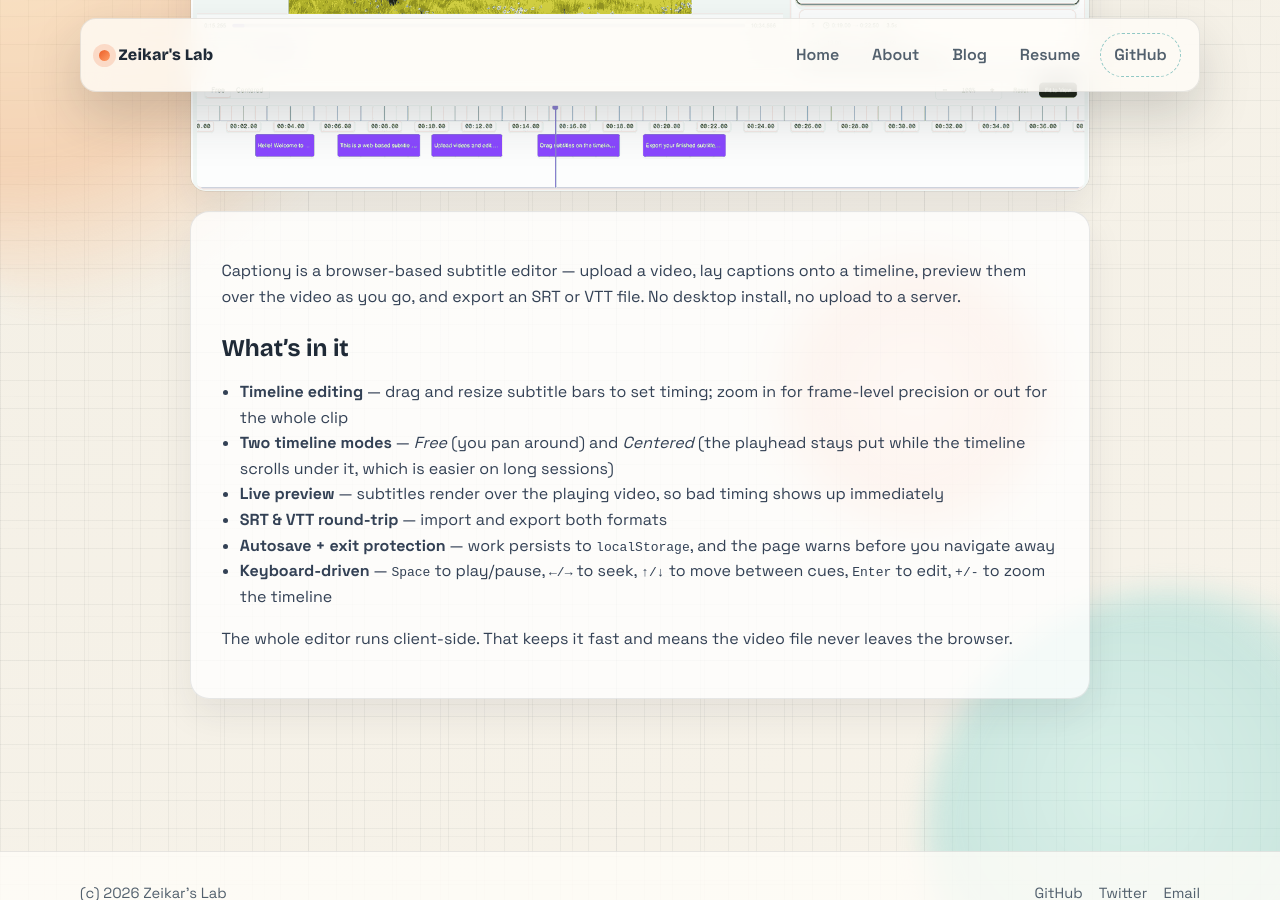
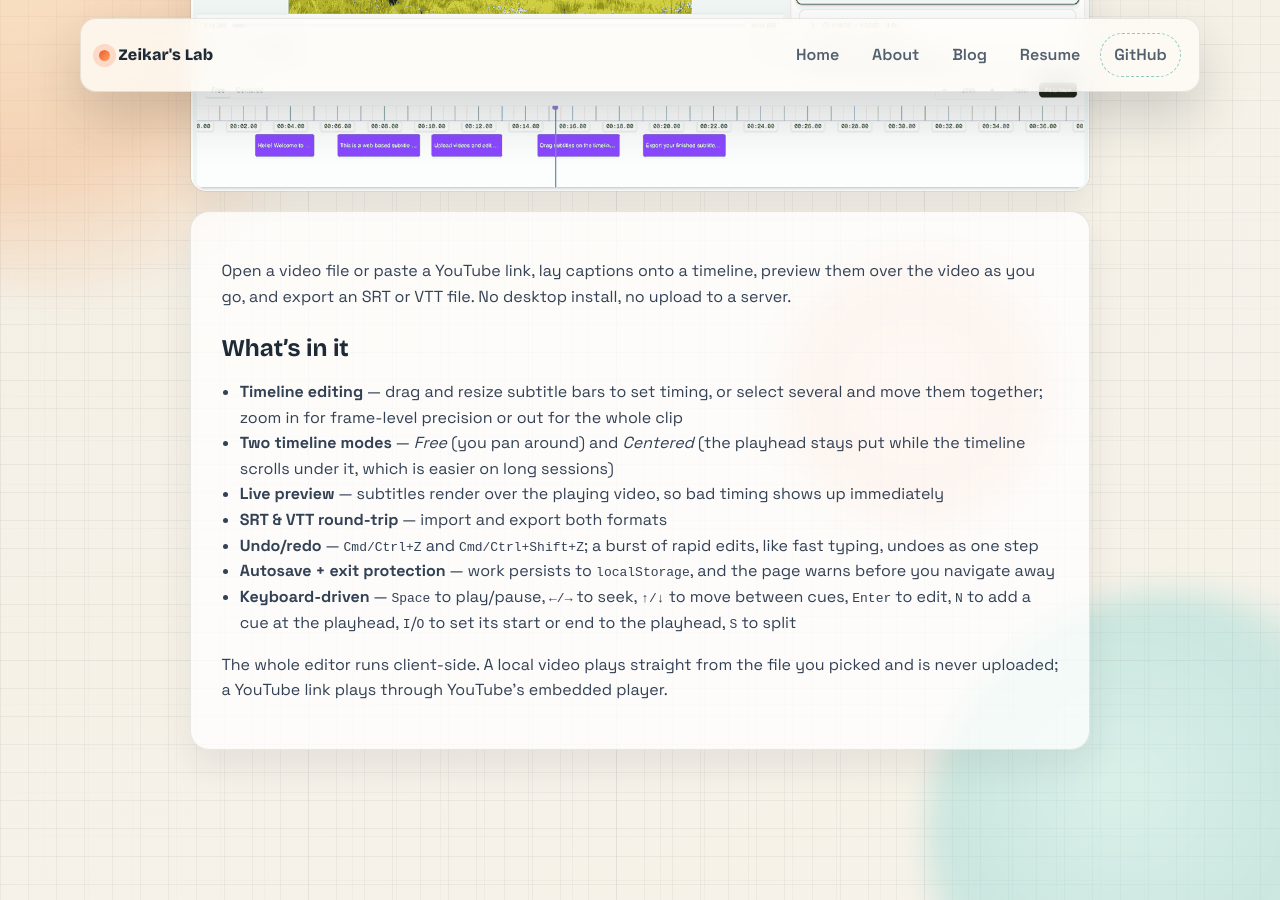
Before and after one commit to zeikar/zeikar.github.io, a Jekyll site: the page built from _projects/captiony.md, in a window 1280 px wide and 900 px high, scrolled down 796 px. Built offline with Jekyll 4.4.1, drawn with Linux system fonts in a browser that asks for light colours; some of the changed text lies outside the part shown.

Commit message:
docs(projects): add YouTube, undo and multi-select to captiony
The +/- zoom key never existed, and "never leaves the browser" isn't true
of a YouTube link.

```diff
--- a/_projects/captiony.md
+++ b/_projects/captiony.md
@@ -1,8 +1,8 @@
 ---
 layout: project
 title: "Captiony"
-description: "Web-based subtitle editor for fast, precise SRT/VTT authoring with timeline controls and local auto-save."
-tech_stack: ["Next.js 15", "React 19", "TypeScript", "Tailwind CSS 4", "Zustand"]
+description: "Browser subtitle editor that times SRT/VTT captions on a draggable timeline against a local video or a YouTube link."
+tech_stack: ["Next.js 15", "React 19", "TypeScript", "Zustand", "react-player", "Tailwind CSS 4"]
 github_url: "https://github.com/zeikar/captiony"
 demo_url: "https://captiony.vercel.app"
 image: "/assets/images/projects/captiony.png"
@@ -10,15 +10,16 @@
 gadget_no: 11
 ---
 
-Captiony is a browser-based subtitle editor — upload a video, lay captions onto a timeline, preview them over the video as you go, and export an SRT or VTT file. No desktop install, no upload to a server.
+Open a video file or paste a YouTube link, lay captions onto a timeline, preview them over the video as you go, and export an SRT or VTT file. No desktop install, no upload to a server.
 
 ## What's in it
 
-- **Timeline editing** — drag and resize subtitle bars to set timing; zoom in for frame-level precision or out for the whole clip
+- **Timeline editing** — drag and resize subtitle bars to set timing, or select several and move them together; zoom in for frame-level precision or out for the whole clip
 - **Two timeline modes** — *Free* (you pan around) and *Centered* (the playhead stays put while the timeline scrolls under it, which is easier on long sessions)
 - **Live preview** — subtitles render over the playing video, so bad timing shows up immediately
 - **SRT & VTT round-trip** — import and export both formats
+- **Undo/redo** — `Cmd/Ctrl+Z` and `Cmd/Ctrl+Shift+Z`; a burst of rapid edits, like fast typing, undoes as one step
 - **Autosave + exit protection** — work persists to `localStorage`, and the page warns before you navigate away
-- **Keyboard-driven** — `Space` to play/pause, `←/→` to seek, `↑/↓` to move between cues, `Enter` to edit, `+/-` to zoom the timeline
+- **Keyboard-driven** — `Space` to play/pause, `←/→` to seek, `↑/↓` to move between cues, `Enter` to edit, `N` to add a cue at the playhead, `I`/`O` to set its start or end to the playhead, `S` to split
 
-The whole editor runs client-side. That keeps it fast and means the video file never leaves the browser.
+The whole editor runs client-side. A local video plays straight from the file you picked and is never uploaded; a YouTube link plays through YouTube's embedded player.
```
